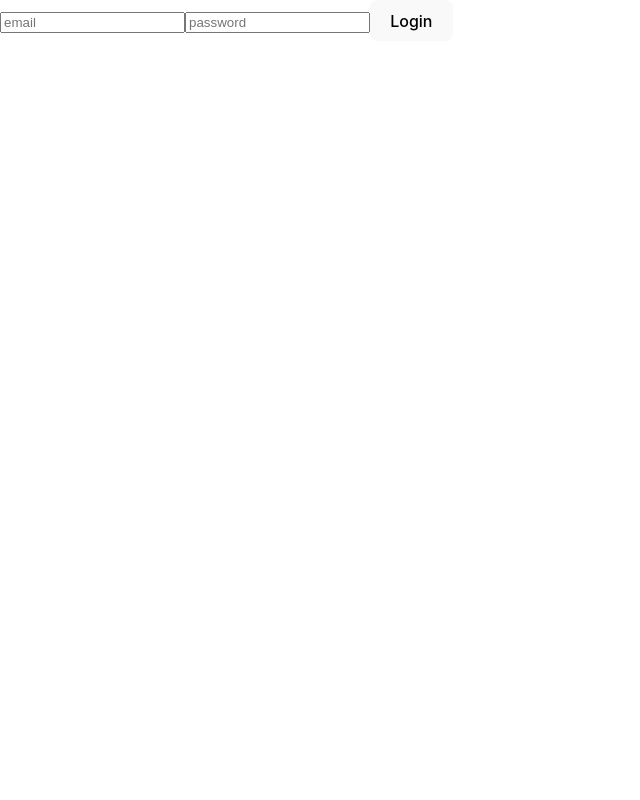
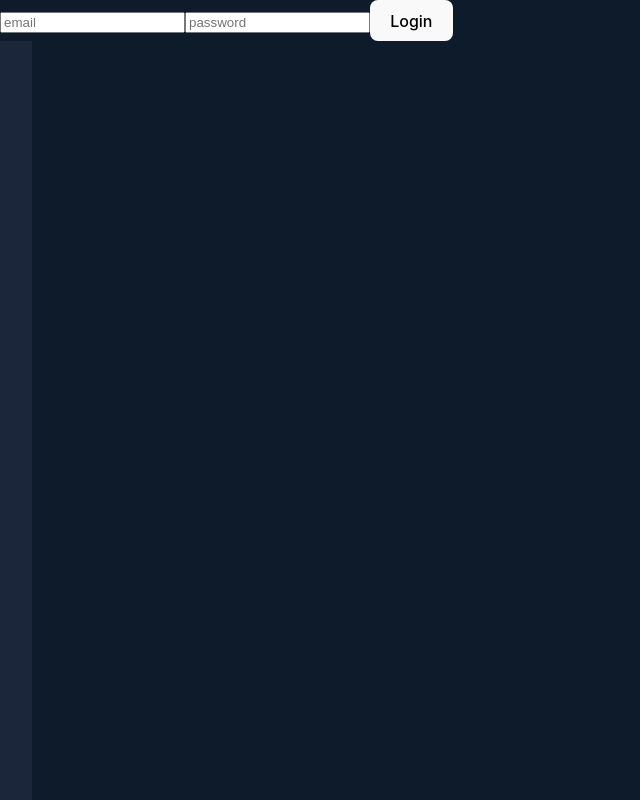
Before and after one commit to eduhdev12/echat-web, a React (Vite) app: page / in a window 1280 px wide. Shown: the whole page, without its empty margins (0-640 px from the left). Built offline with nearby package versions, Linux system fonts and the light colour scheme.

Commit message:
feat(web): added styles

```diff
--- a/src/channels/Channels.tsx
+++ b/src/channels/Channels.tsx
@@ -1,6 +1,7 @@
 import axios from "axios";
 import { useEffect, useState } from "react";
 import useSessionStore from "../store/sessionStore";
+import "../style/Channels.css";
 
 const Channels = () => {
   const session = useSessionStore();
--- a/src/index.css
+++ b/src/index.css
@@ -1,3 +1,5 @@
+/* https://coolors.co/palette/0d1b2a-1b263b-415a77-778da9-e0e1dd */
+
 :root {
   font-family: Inter, system-ui, Avenir, Helvetica, Arial, sans-serif;
   line-height: 1.5;
@@ -5,7 +7,7 @@
 
   color-scheme: light dark;
   color: rgba(255, 255, 255, 0.87);
-  background-color: #242424;
+  background-color: #0D1B2A;
 
   font-synthesis: none;
   text-rendering: optimizeLegibility;
@@ -60,11 +62,11 @@ button:focus-visible {
 
 @media (prefers-color-scheme: light) {
   :root {
-    color: #213547;
-    background-color: #ffffff;
+    color: #E0E1DD;
+    background-color: #0D1B2A;
   }
   a:hover {
-    color: #747bff;
+    color: rgb(90, 95, 194);
   }
   button {
     background-color: #f9f9f9;
--- /dev/null
+++ b/src/style/Channels.css
@@ -0,0 +1,9 @@
+.channels {
+    height: 100%;
+    display: flex;
+    flex-direction: column;
+    position: fixed;
+
+    padding: 1rem;
+    background-color: #1B263B;
+}
```
